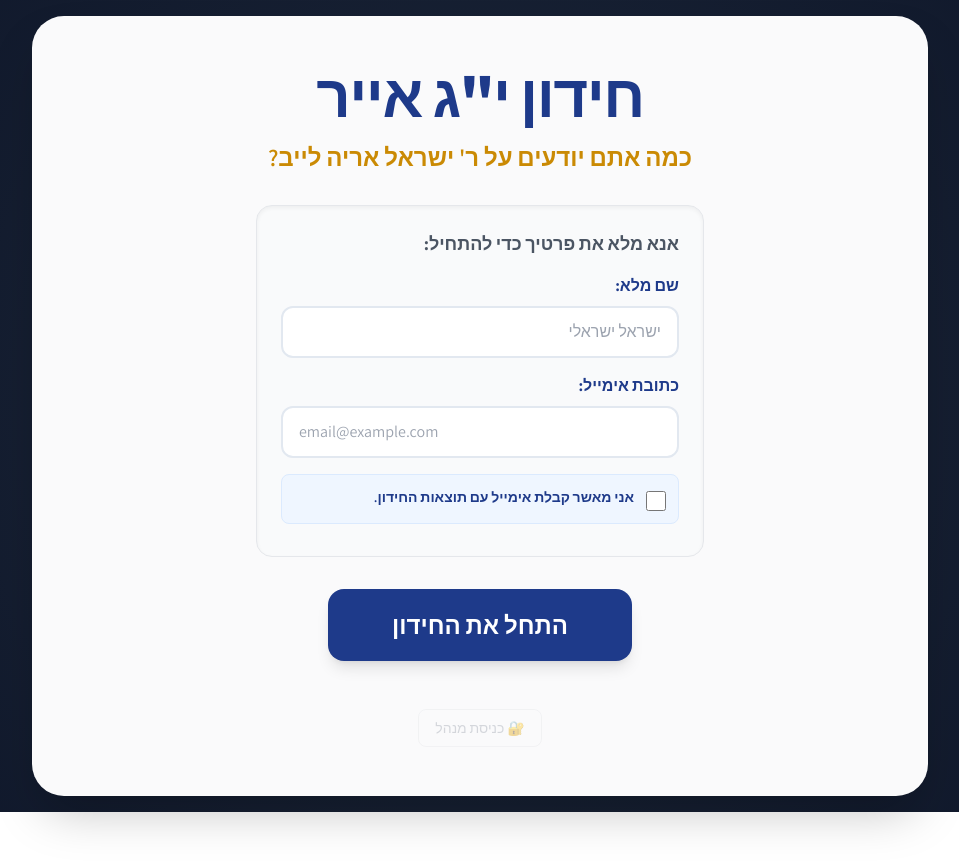
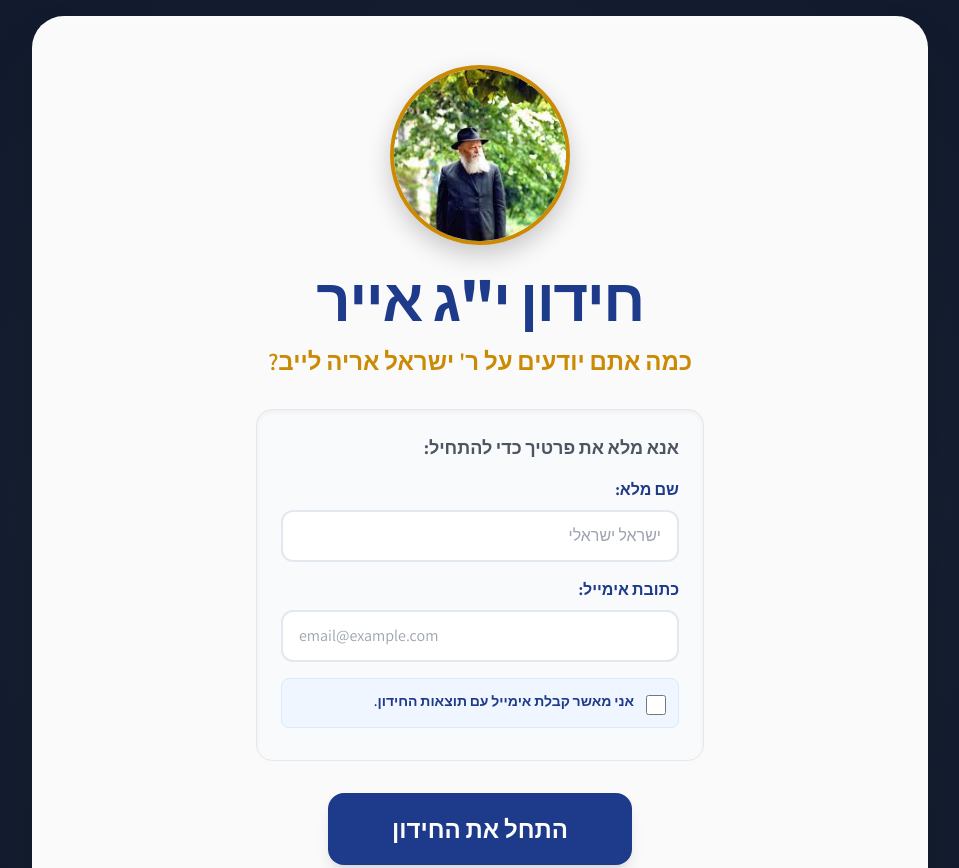
Before and after one commit to mmvt770/trivia-13-iyar, a plain HTML site: page index.html in a window 1280 px wide. Shown: the top 868 px of the page, without its empty margins (160-1119 px from the left). Before the commit the page ends 812 px from the top, so only its background shows below. Drawn offline with nearby package versions, Linux system fonts and the light colour scheme.

Commit message:
Update index.html

```diff
--- a/index.html
+++ b/index.html
@@ -104,7 +104,7 @@
         <!-- START SCREEN -->
         <div id="start-screen" class="relative z-10">
             <!-- שילוב התמונה במסך הפתיחה -->
-            <img src="header.png" alt="תמונת הרבי" class="hero-image" onerror="this.style.display='none'">
+            <img src="header.png.jpg" alt="תמונת הרבי" class="hero-image" onerror="this.style.display='none'">
 
             <h1 class="text-4xl md:text-6xl font-extrabold text-blue-900 mb-4 tracking-tight text-center">חידון י"ג אייר</h1>
             <h2 class="text-xl md:text-2xl font-semibold text-yellow-600 mb-8 text-center leading-relaxed">
```
